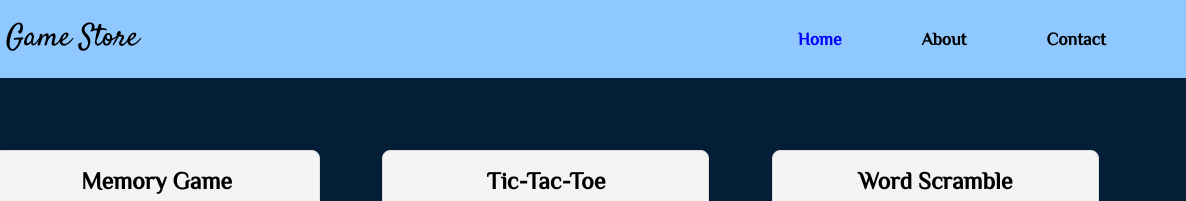
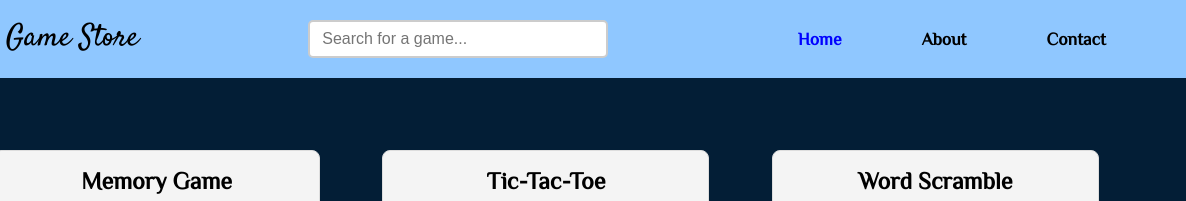
Before and after one commit to sachin9272/Game-Store, a plain HTML site: page index.html in a window 1280 px wide. Shown: the top 201 px of the page, 94-1280 px from the left. Drawn offline with Linux system fonts and the light colour scheme.

Commit message:
Added Search Functionality to the Main page

```diff
--- a/index.html
+++ b/index.html
@@ -17,6 +17,14 @@
         <div id="title-logo">
           <img src="Assets/gamerz.jpg" alt="" width="80px" id="logo" />
           <div class="brand-title">Game Store</div>
+        </div>
+        <div class="search-container">
+          <input
+            type="text"
+            id="searchInput"
+            placeholder="Search for a game..."
+            oninput="filterGames()"
+          />
         </div>
         <a class="toggle-button" onclick="toggleMenu()">
           <span class="bar"></span>
--- a/script.js
+++ b/script.js
@@ -2,3 +2,16 @@ function toggleMenu() {
     const navbarLinks = document.querySelector('.navbar-links');
     navbarLinks.classList.toggle('active');
 }
+function filterGames() {
+    const searchInput = document.getElementById("searchInput").value.toLowerCase();
+    const gameCards = document.querySelectorAll(".game-card");
+
+    gameCards.forEach((card) => {
+      const gameTitle = card.querySelector("h2").textContent.toLowerCase();
+      if (gameTitle.includes(searchInput)) {
+        card.style.display = "block";
+      } else {
+        card.style.display = "none";
+      }
+    });
+  }
--- a/style.css
+++ b/style.css
@@ -1,4 +1,4 @@
-@import url('https://fonts.googleapis.com/css2?family=Pacifico&family=Satisfy&display=swap');
+@import url("https://fonts.googleapis.com/css2?family=Pacifico&family=Satisfy&display=swap");
 * {
   margin: 0;
   padding: 0;
@@ -6,8 +6,8 @@
 }
 body {
   font-family: Arial, sans-serif;
-    font-family: 'Philosopher', sans-serif;
-    background-image: radial-gradient(#104069,#000000);
+  font-family: "Philosopher", sans-serif;
+  background-image: radial-gradient(#104069, #000000);
   user-select: none;
 }
 
@@ -22,7 +22,7 @@ body {
   align-items: center;
   max-width: 1200px;
   margin: auto;
-    position:relative;
+  position: relative;
 }
 .brand-title {
   font-size: 1.9rem;
@@ -31,14 +31,14 @@ body {
   font-style: normal;
   font-family: "Satisfy", cursive;
 }
-#title-logo{
+#title-logo {
   display: flex;
   align-items: center;
   justify-content: center;
   gap: 10px;
 }
-#logo{
-    mix-blend-mode:multiply;
+#logo {
+  mix-blend-mode: multiply;
   width: 50px;
 }
 .navbar-links {
@@ -109,8 +109,8 @@ body {
     /* margin: 0.5rem 0; */
   }
 
-    .navbar-links ul li a{
-        padding: .5rem 1rem;
+  .navbar-links ul li a {
+    padding: 0.5rem 1rem;
   }
   .navbar-links.active {
     display: flex;
@@ -121,7 +121,6 @@ body {
     margin-top: 20px;
   }
 }
-
 
 main {
   flex: 1;
@@ -158,7 +157,7 @@ footer {
   padding: 1rem;
 }
 
-button{
+button {
   width: 60%;
   margin-top: 20px;
   padding: 15px;
@@ -169,11 +168,41 @@ button{
   outline: none;
   border-radius: 10px;
   font-size: 20px;
-    font-family: 'Philosopher', sans-serif;
+  font-family: "Philosopher", sans-serif;
   letter-spacing: 5px;
   align-items: center;
 }
-button:hover{
+button:hover {
   background: #2f97ff;
   cursor: pointer;
 }
+
+/* Style for search bar */
+.search-container {
+  flex: 1;
+  display: flex;
+  justify-content: center;
+  align-items: center;
+  margin-left: 20px;
+}
+
+.search-container input {
+  width: 300px;
+  padding: 8px 12px;
+  border: 2px solid #ccc;
+  border-radius: 5px;
+  font-size: 16px;
+}
+
+.search-container input:focus {
+  border-color: #007bff;
+  outline: none;
+}
+
+/* Responsive design for search bar */
+@media screen and (max-width: 768px) {
+  .search-container input {
+    width: 300px;
+    margin-left: 25%;
+  }
+}
```
Lines whose indentation alone changed are shown as unchanged.
